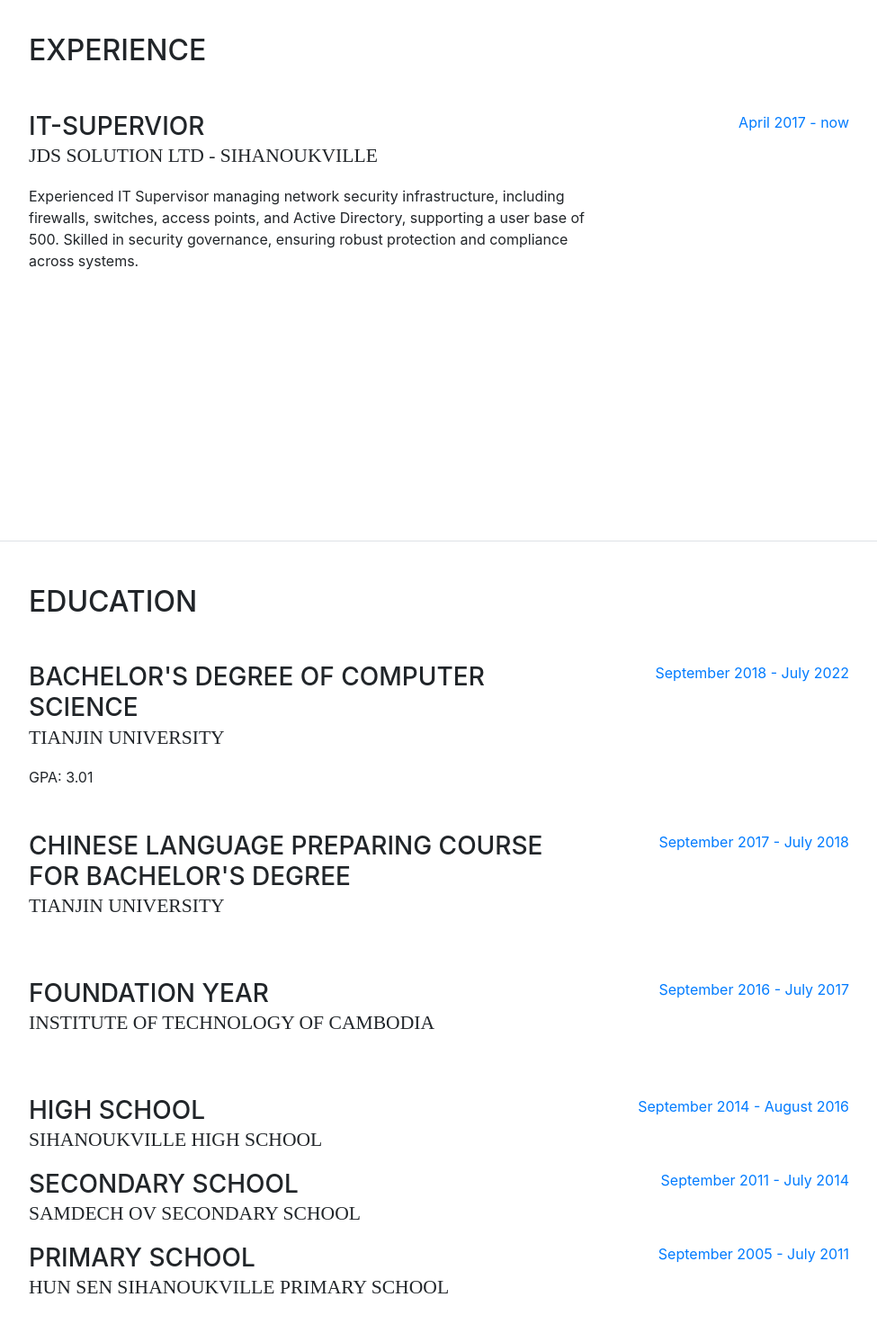
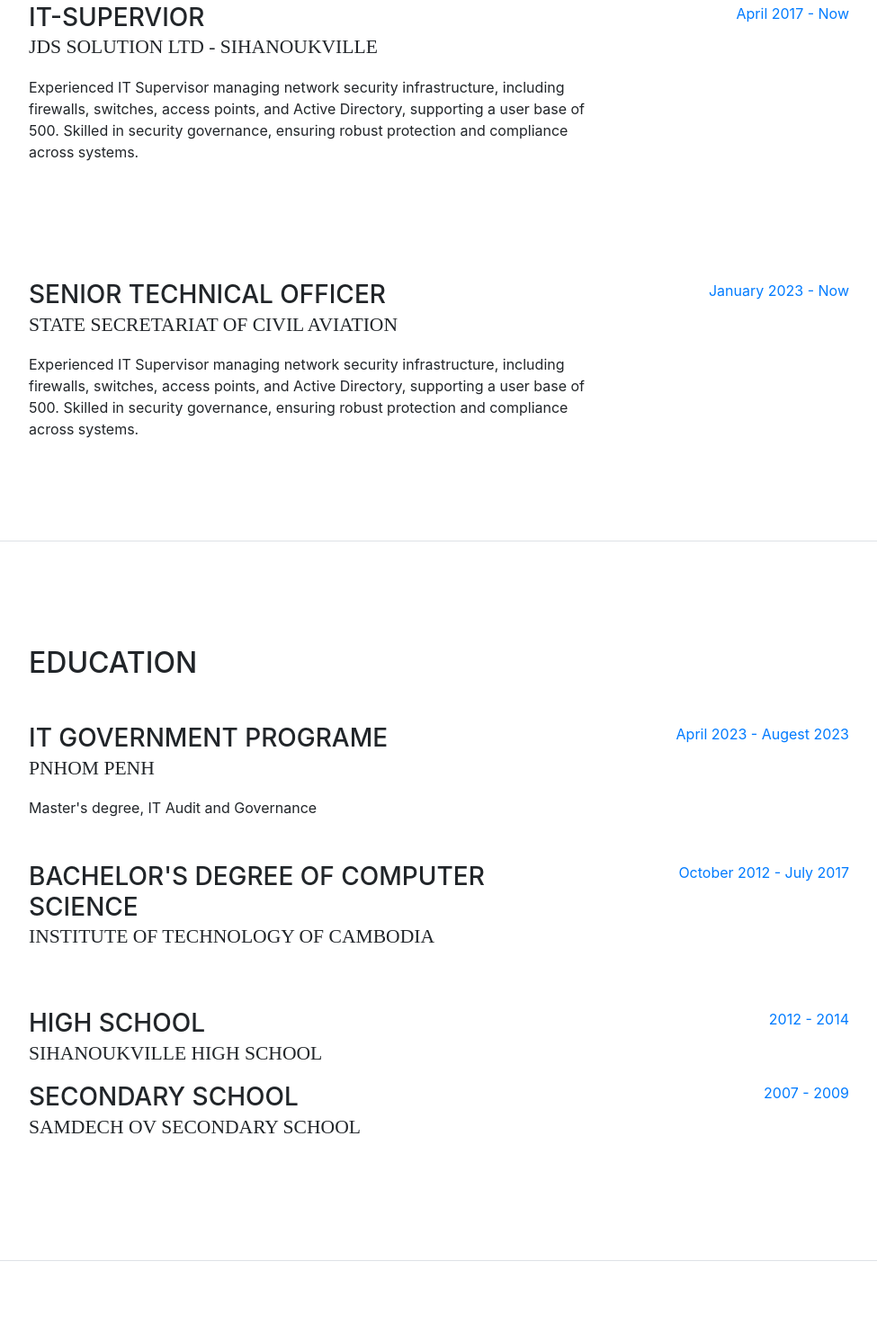
Before and after one commit to TheanySOK/TheanySOK.github.io, a website with bundled scripts: page index.html in a window 1280 px wide. Shown: the part 998-2480 px from the top of the page at 90% size, without its empty margins (288-1263 px from the left). Built offline with nearby package versions, Linux system fonts and the light colour scheme; a web font is replaced by a local one.

Commit message:
Update index.html
V1.

```diff
--- a/index.html
+++ b/index.html
@@ -119,11 +119,24 @@
             <p>Experienced IT Supervisor managing network security infrastructure, including firewalls, switches, access points, and Active Directory, supporting a user base of 500. Skilled in security governance, ensuring robust protection and compliance across systems.</p>
           </div>
           <div class="resume-date text-md-right">
-            <span class="text-primary">April 2017 - now</span>
+            <span class="text-primary">April 2017 - Now</span>
           </div>
         </div>
 
       </div>
+
+      <div class="resume-item d-flex flex-column flex-md-row mb-5">
+        <div class="resume-content mr-auto">
+          <h3 class="mb-0">Senior Technical Officer </h3>
+          <div class="subheading mb-3">State Secretariat Of Civil Aviation</div>
+          <p>Experienced IT Supervisor managing network security infrastructure, including firewalls, switches, access points, and Active Directory, supporting a user base of 500. Skilled in security governance, ensuring robust protection and compliance across systems.</p>
+        </div>
+        <div class="resume-date text-md-right">
+          <span class="text-primary">January 2023 - Now</span>
+        </div>
+      </div>
+
+    </div>
 
     </section>
 
@@ -134,32 +147,22 @@
 
         <div class="resume-item d-flex flex-column flex-md-row mb-5">
           <div class="resume-content mr-auto">
-            <h3 class="mb-0">Bachelor's degree of Computer Science</h3>
-            <div class="subheading mb-3">Tianjin University</div>
-            <div>GPA: 3.01</div>
+            <h3 class="mb-0">IT Government Programe </h3>
+            <div class="subheading mb-3">Pnhom Penh</div>
+            <div>Master's degree, IT Audit and Governance</div>
           </div>
           <div class="resume-date text-md-right">
-            <span class="text-primary">September 2018 - July 2022</span>
+            <span class="text-primary">April 2023 - Augest 2023</span>
           </div>
         </div>
 
         <div class="resume-item d-flex flex-column flex-md-row mb-5">
           <div class="resume-content mr-auto">
-            <h3 class="mb-0">Chinese Language Preparing Course for Bachelor's degree</h3>
-            <div class="subheading mb-3">Tianjin University</div>
-          </div>
-          <div class="resume-date text-md-right">
-            <span class="text-primary">September 2017 - July 2018</span>
-          </div>
-        </div>
-
-        <div class="resume-item d-flex flex-column flex-md-row mb-5">
-          <div class="resume-content mr-auto">
-            <h3 class="mb-0">Foundation Year</h3>
+            <h3 class="mb-0">Bachelor's degree of Computer Science</h3>
             <div class="subheading mb-3">Institute of Technology of Cambodia</div>
           </div>
           <div class="resume-date text-md-right">
-            <span class="text-primary">September 2016 - July 2017</span>
+            <span class="text-primary">October 2012 - July 2017</span>
           </div>
         </div>
 
@@ -169,7 +172,7 @@
             <div class="subheading mb-3">SihanoukVille High School</div>
           </div>
           <div class="resume-date text-md-right">
-            <span class="text-primary">September 2014 - August 2016</span>
+            <span class="text-primary">2012 - 2014</span>
           </div>
         </div>
 
@@ -179,19 +182,11 @@
             <div class="subheading mb-3">Samdech Ov Secondary School</div>
           </div>
           <div class="resume-date text-md-right">
-            <span class="text-primary">September 2011 - July 2014</span>
+            <span class="text-primary">2007 - 2009</span>
           </div>
         </div>
 
-        <div class="resume-item d-flex flex-column flex-md-row">
-          <div class="resume-content mr-auto">
-            <h3 class="mb-0">Primary School</h3>
-            <div class="subheading mb-3">Hun Sen Sihanoukville Primary School</div>
-          </div>
-          <div class="resume-date text-md-right">
-            <span class="text-primary">September 2005 - July 2011</span>
-          </div>
-        </div>
+
 
       </div>
     </section>
@@ -238,6 +233,10 @@
         <ul class="fa-ul mb-0">
           <li>
             <i class="fa-li fa fa-check"></i>
+            Design Network infrastructure &amp; Security</li>
+          <li>
+          <li>
+            <i class="fa-li fa fa-check"></i>
             Data Collection &amp; Preprocessing</li>
           <li>
             <i class="fa-li fa fa-check"></i>
@@ -255,36 +254,31 @@
     <section class="resume-section p-3 p-lg-5 d-flex flex-column" id="interests">
       <div class="my-auto">
         <h2 class="mb-5">Interests</h2>
-        <p>After completing my education, I embarked on a rewarding journey as a dedicated Network Engineer in a coastal city, where I diligently manage and optimize networks, ensuring seamless connectivity and data flow.</p>
-        <p>During my leisure time, I find solace in outdoor pursuits, particularly riding my bike along the picturesque coastline. It's a rejuvenating experience that allows me to unwind and appreciate the beauty of nature.</p>
-        <p>On the digital front, I indulge in the world of competitive gaming like Valorant and Dota 2. The strategic challenges and teamwork required in these games not only provide entertainment but also nurture my problem-solving skills.</p>
-        <p>Furthermore, I have a profound fascination for action-packed movies from the Marvel and DC universes. These epic stories of heroes and villains captivate me, serving as a reminder of the power of determination and courage.</p>
-        <p>Lastly, my love for sci-fi shows stems from a deep curiosity about cutting-edge innovations and technological advancements. These shows inspire me to envision a future where innovation knows no bounds.</p>
-        <p>In summary, my interests encompass a diverse range of activities, from technical expertise in network engineering to outdoor adventures, gaming, and an appreciation for cinematic and futuristic wonders.</p>
+        <p>I’m deep appreciation for both quiet reflection and creative pursuits. My curiosity drives me to constantly research and learn about a variety of subjects, especially in tech and new developments in IT and cybersecurity. Gaming is another passion, offering a unique way to unwind and explore new worlds while challenging my strategic thinking.</p>
       </div>
     </section>
 
-
+<!--
     <section class="resume-section p-3 p-lg-5 d-flex flex-column" id="awards">
       <div class="my-auto">
         <h2 class="mb-5">Awards &amp; Certifications</h2>
         <ul class="fa-ul mb-0">
           <li>
             <i class="fa-li fa fa-trophy text-warning"></i>
-            Diploma Exam - Grade A Award by Prime Minister Hun Sen of Cambodia 2016
+
           </li>
           <li>
             <i class="fa-li fa fa-trophy text-warning"></i>
-            Chinese Government Scholarship - Tianjin University, China 2017
+
           </li>
           <li>
             <i class="fa-li fa fa-trophy text-warning"></i>
-            Best Student Award - Chinese Language Preparing Course, Tianjin University 2018
+
           </li>
         </ul>
       </div>
     </section>
-
+  -->
 
   </div>
 
```
